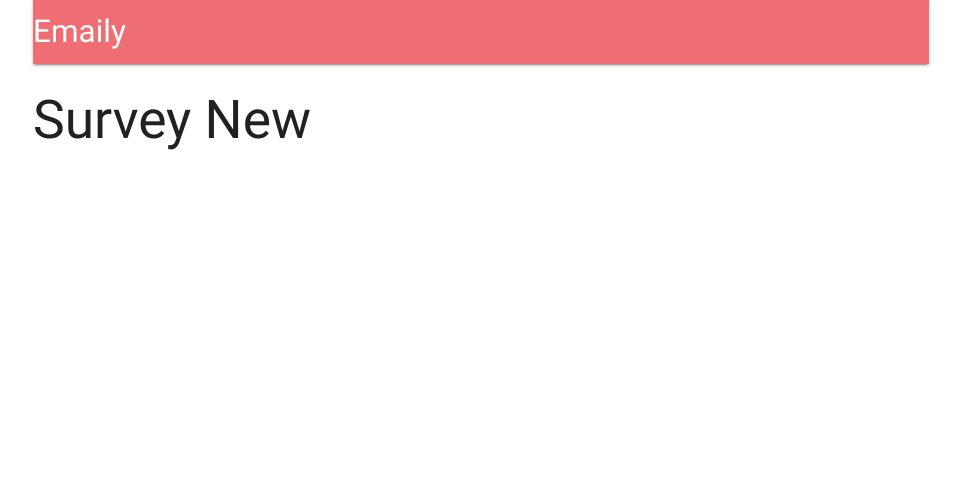
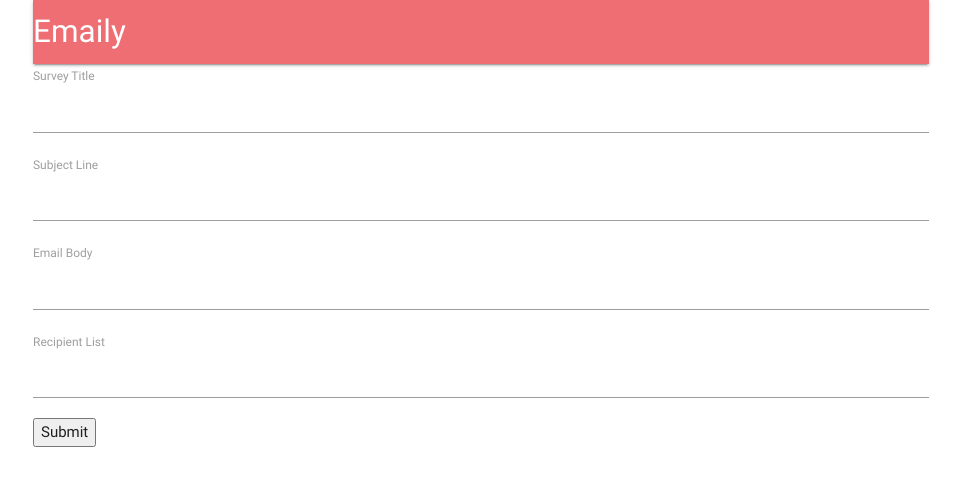
Before and after one commit to BenLippolis/full-stack-react, a React app in the folder client/: page /surveys/new in a window 1280 px wide. Shown: the whole page, without its empty margins (159-1120 px from the left). Built offline with nearby package versions, Linux system fonts and the light colour scheme; no server answers.

Commit message:
Added redux form, formReducer, & survey components

```diff
--- a/client/package.json
+++ b/client/package.json
@@ -20,6 +20,7 @@
     "react-scripts": "1.0.14",
     "react-stripe-checkout": "^2.6.3",
     "redux": "^3.7.2",
+    "redux-form": "^7.1.0",
     "redux-thunk": "^2.2.0"
   },
   "scripts": {
--- a/client/public/index.html
+++ b/client/public/index.html
@@ -10,6 +10,8 @@
     -->
     <link rel="manifest" href="%PUBLIC_URL%/manifest.json">
     <link rel="shortcut icon" href="%PUBLIC_URL%/favicon.ico">
+    <link href="https://fonts.googleapis.com/icon?family=Material+Icons" rel="stylesheet">
+
     <!--
       Notice the use of %PUBLIC_URL% in the tags above.
       It will be replaced with the URL of the `public` folder during the build.
--- /dev/null
+++ b/client/src/components/Dashboard.js
@@ -0,0 +1,17 @@
+import React from 'react';
+import { Link } from 'react-router-dom';
+
+const Dashboard = () => {
+    return (
+        <div>
+            Dashboard
+            <div className="fixed-action-btn">
+                <Link to="/surveys/new" className="btn-floating btn-large red">
+                    <i className="material-icons">add</i>
+                </Link>
+            </div>
+        </div>
+    );
+};
+
+export default Dashboard;
--- /dev/null
+++ b/client/src/components/surveys/SurveyField.js
@@ -0,0 +1,12 @@
+// SurveyField contains logic to render a single
+// label and text input
+import React from 'react';
+
+export default ({ input, label }) => {
+    return (
+        <div>
+           <label>{label}</label>
+           <input {...input} />
+        </div>
+    );
+};
--- /dev/null
+++ b/client/src/components/surveys/SurveyForm.js
@@ -0,0 +1,53 @@
+// SurveyForm shows a form for a user to add input
+import React, { Component } from 'react';
+import { reduxForm, Field } from 'redux-form';
+import SurveyField from './SurveyField';
+
+class SurveyForm extends Component {
+    renderFields() {
+        return (
+            <div>
+                <Field
+                label="Survey Title"
+                type="text"
+                name="title"
+                component={SurveyField}
+                />
+                <Field
+                label="Subject Line"
+                type="text"
+                name="subject"
+                component={SurveyField}
+                />
+                <Field
+                label="Email Body"
+                type="text"
+                name="body"
+                component={SurveyField}
+                />
+                <Field
+                label="Recipient List"
+                type="text"
+                name="emails"
+                component={SurveyField}
+                />
+            </div>
+        );
+    }
+
+    render() {
+        return (
+            <div>
+                <form onSubmit={this.props.handleSubmit(values => console.log(values))}>
+                    {this.renderFields()}
+                    <button type="submit">Submit</button>
+                </form>
+            </div>
+        );
+    }
+}
+
+export default reduxForm({
+    // To customize how the form behaves
+    form: 'surveyForm'
+})(SurveyForm);
--- /dev/null
+++ b/client/src/components/surveys/SurveyNew.js
@@ -0,0 +1,15 @@
+// Survey New shows survey form
+import React, { Component } from 'react';
+import SurveyForm from './SurveyForm';
+
+class SurveyNew extends Component {
+    render() {
+        return (
+            <div>
+                <SurveyForm/>
+            </div>
+        );
+    }
+}
+
+export default SurveyNew;
--- a/client/src/reducers/index.js
+++ b/client/src/reducers/index.js
@@ -1,7 +1,9 @@
 import { combineReducers } from 'redux';
+import { reducer as reduxForm } from 'redux-form';
 import authReducer from './authReducer';
 
 export default combineReducers({
     // Auth piece of state is being manufactured by the authReducer
-    auth: authReducer
+    auth: authReducer,
+    form: reduxForm
 });
```
Also changed, not shown: client/src/components/App.js (+3 -4 lines), client/src/reducers/formReducer.js (added), 1 other file.
